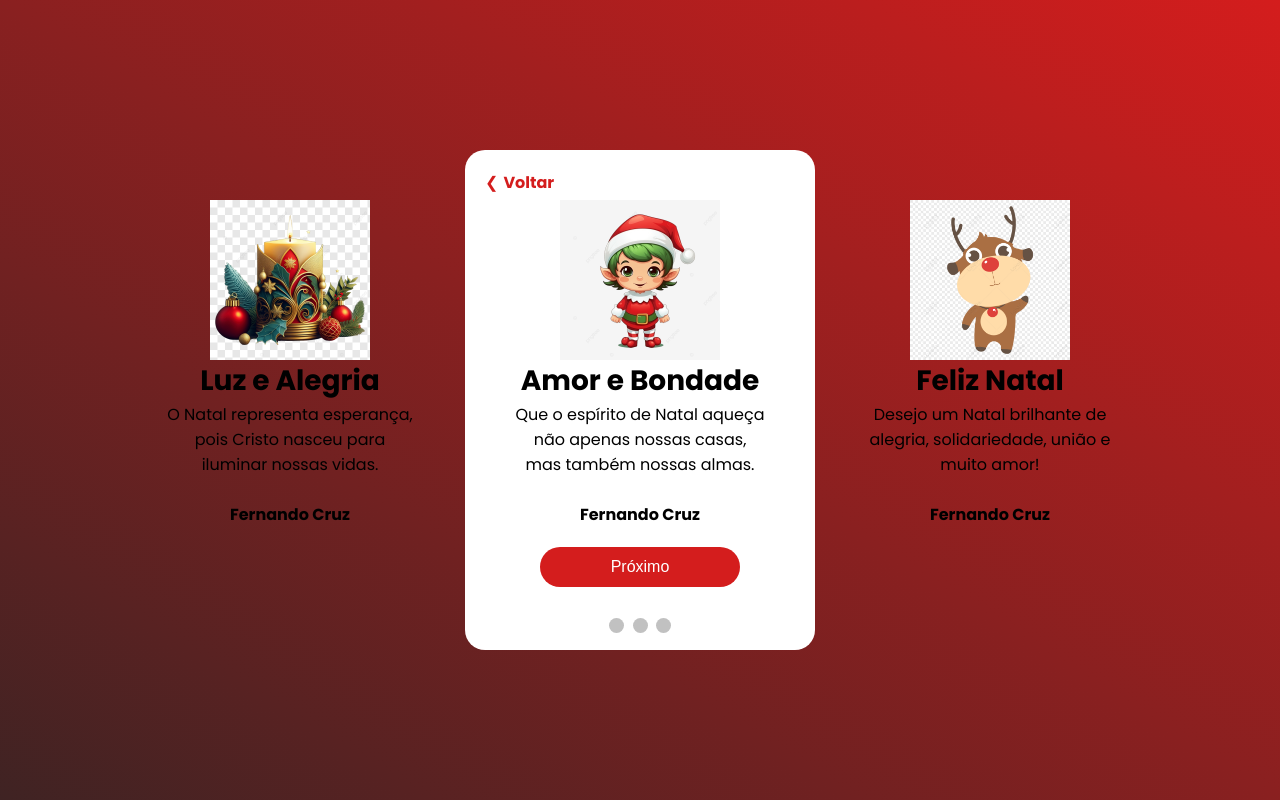
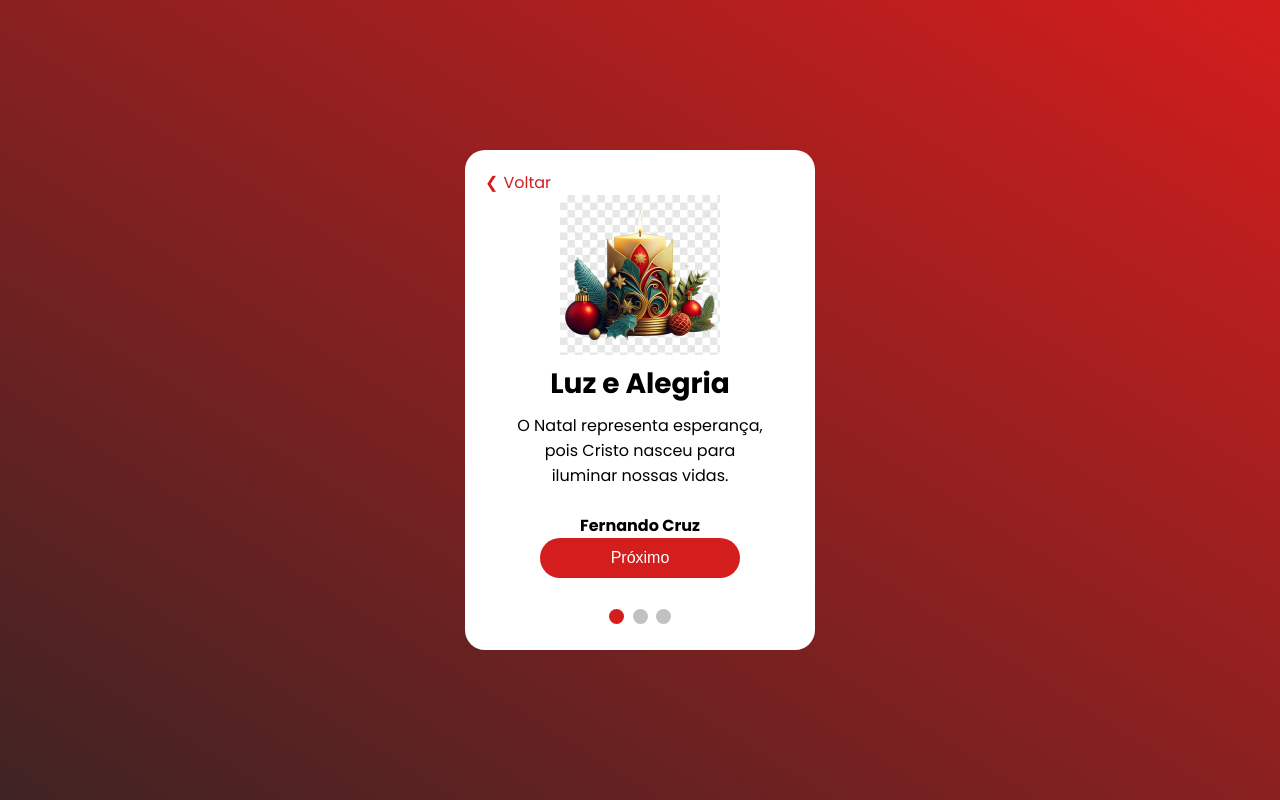
Before and after one commit to NandoCruz/carrossel, a plain HTML site: page index.html in a window 1280 px wide. Drawn offline with Linux system fonts and the light colour scheme.

Commit message:
Correções no Java Script
Feito correções no Java Script.

```diff
--- a/index.html
+++ b/index.html
@@ -40,7 +40,7 @@
         </div>
 
         <div class="footer">
-            <button class="button" onclick="addSlides()">Próximo</button>
+            <button class="button" onclick="addSlides(1)">Próximo</button>
 
             <div class="dot-box">
                 <span class="dot" onclick="currentSlide(1)"></span>
--- a/script.js
+++ b/script.js
@@ -1,29 +1,18 @@
-let index = 1
-let slides = document.getElementsByClassName(".slides");
-let dots = document.getElementsByClassName(".dot");
-
-const btn_proximo = document.querySelector(".button");
-
-const showSlides = 0;
+let index = 1;
+showSlides(index);
 
 function addSlides(n){
     showSlides(index += n);
-    console.log(showSlides);
-    console.log("Adicionando um slide");
 }
-btn_proximo.addEventListener("click", addSlides);
-// showSlides(index);
-/*
-function addSlides(n){
-   // showSlides(index += n);
-    console.log(showSlides);
-}
-/*
+
 function currentSlide(n) {
     showSlides(index = n)
 }
 
 function showSlides(n){
+    let slides = document.getElementsByClassName("slides");
+    let dots = document.getElementsByClassName("dot");
+
     if (n > slides.length) {
         index = 1;
     }
@@ -32,14 +21,12 @@ function showSlides(n){
         index = slides.length;
     }
 
-    for (let i = 1; i < slides.length; i++) {
-        let slides = document.getElementsByClassName(".slides");
-        let dots = document.getElementsByClassName(".dot");
+    for (let i = 0; i < slides.length; i++) {
 
         slides[i].style.display = 'none';
-        dots[i].className = dots[i].className.replece(".active", " ");
+        dots[i].className = dots[i].className.replace(" active", "");
     }
 
-    slides[index-1].style.display = ".flex";
-    dots[index-1].className += ".active";
-}*/
+    slides[index-1].style.display = "flex";
+    dots[index-1].className += " active";
+}
--- a/style.css
+++ b/style.css
@@ -21,6 +21,14 @@ body{
     background-image: linear-gradient(to bottom left, var(--bg-color), var(--bg-color1));
 }
 
+.slides{
+    gap: 8px;
+    flex-direction: column;
+    justify-content: center;
+    align-items: center;
+    width: 350px;
+}
+
 .container{
     width: 350px;
     height: 500px;
@@ -42,20 +50,7 @@ body{
 }
 
 .prev-text{
-    font-weight: 600;
     margin-left: 5px;
-}
-
-.card-container{
-    display: flex;
-}
-
-.slides{
-    display: flex;
-    flex-direction: column;
-    justify-content: center;
-    align-items: center;
-    width: 350px;
 }
 
 .title{
@@ -73,7 +68,6 @@ body{
 img{
     width: auto;
     height: 160px;
-    margin-top: 5px;
 }
 
 .footer{
@@ -91,7 +85,6 @@ img{
     border: none;
     cursor: pointer;
     border-radius: 999px;
-    margin-top: 20px;
 }
 
 .dot-box{
@@ -106,7 +99,7 @@ img{
     background-color: var(--bg-color3);
     border-radius: 50%;
     cursor: pointer;
-    transition: .6s ease;
+    transition: background-color .6s ease;
 }
 
 .active, .dot:hover{
@@ -114,7 +107,8 @@ img{
 }
 
 .fade{
-    animation: fade 1.5s;
+    animation-name: fade;
+    animation-duration: 1.5s;
 }
 
 @keyframes fade{
```
